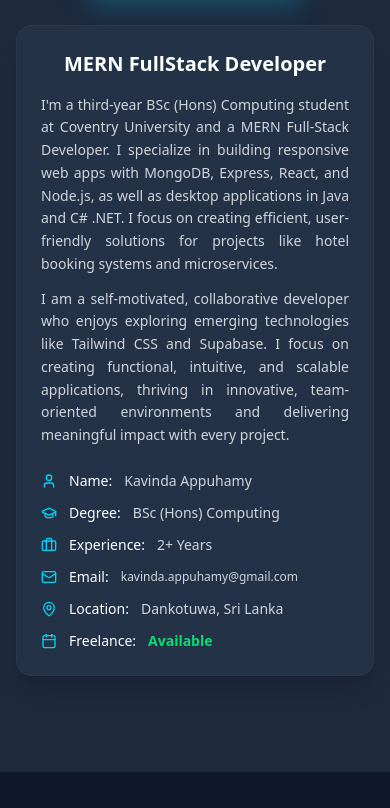
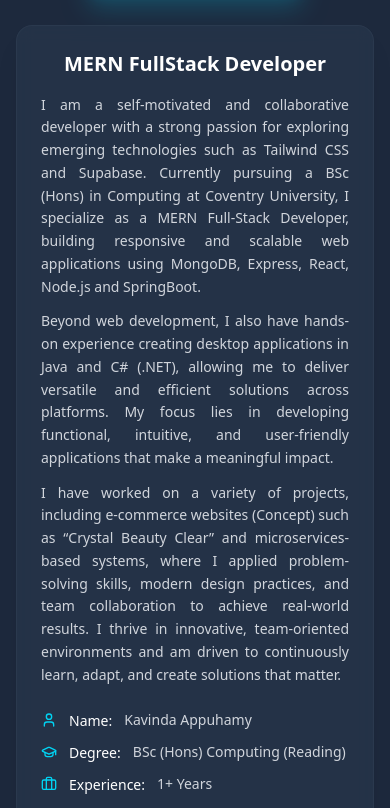
Before and after one commit to KavindaAppuhamy/Kavinda-Appuhamy, a React (Vite) app: page / in a window 390 px wide. Shown: the part 1350-2158 px from the top of the page. Built offline with nearby package versions, Linux system fonts and the light colour scheme; no server answers.

Commit message:
Updated mobile view about description and data.

```diff
--- a/src/components/AboutSection.jsx
+++ b/src/components/AboutSection.jsx
@@ -167,10 +167,13 @@ const AboutSection = () => {
               {/* Description */}
               <div className="space-y-3 mb-6">
                 <p className="text-gray-300 leading-relaxed text-sm text-justify">
-                  I'm a third-year BSc (Hons) Computing student at Coventry University and a MERN Full-Stack Developer. I specialize in building responsive web apps with MongoDB, Express, React, and Node.js, as well as desktop applications in Java and C# .NET. I focus on creating efficient, user-friendly solutions for projects like hotel booking systems and microservices.
+                  I am a self-motivated and collaborative developer with a strong passion for exploring emerging technologies such as Tailwind CSS and Supabase. Currently pursuing a BSc (Hons) in Computing at Coventry University, I specialize as a MERN Full-Stack Developer, building responsive and scalable web applications using MongoDB, Express, React, Node.js and SpringBoot.
                 </p>
                 <p className="text-gray-300 leading-relaxed text-sm text-justify">
-                  I am a self-motivated, collaborative developer who enjoys exploring emerging technologies like Tailwind CSS and Supabase. I focus on creating functional, intuitive, and scalable applications, thriving in innovative, team-oriented environments and delivering meaningful impact with every project.
+                  Beyond web development, I also have hands-on experience creating desktop applications in Java and C# (.NET), allowing me to deliver versatile and efficient solutions across platforms. My focus lies in developing functional, intuitive, and user-friendly applications that make a meaningful impact.
+                </p>
+                <p className="text-gray-300 leading-relaxed text-sm text-justify">
+                  I have worked on a variety of projects, including e-commerce websites (Concept) such as “Crystal Beauty Clear” and microservices-based systems, where I applied problem-solving skills, modern design practices, and team collaboration to achieve real-world results. I thrive in innovative, team-oriented environments and am driven to continuously learn, adapt, and create solutions that matter.
                 </p>
               </div>
 
@@ -185,13 +188,13 @@ const AboutSection = () => {
                 <div className="flex items-center gap-3 hover:translate-x-1 transition-transform duration-300">
                   <GraduationCap className="text-cyan-400 w-4 h-4 flex-shrink-0" />
                   <span className="text-white text-sm font-medium">Degree:</span>
-                  <span className="text-gray-300 text-sm">BSc (Hons) Computing</span>
+                  <span className="text-gray-300 text-sm">BSc (Hons) Computing (Reading)</span>
                 </div>
 
                 <div className="flex items-center gap-3 hover:translate-x-1 transition-transform duration-300">
                   <Briefcase className="text-cyan-400 w-4 h-4 flex-shrink-0" />
                   <span className="text-white text-sm font-medium">Experience:</span>
-                  <span className="text-gray-300 text-sm">2+ Years</span>
+                  <span className="text-gray-300 text-sm">1+ Years</span>
                 </div>
 
                 <div className="flex items-center gap-3 hover:translate-x-1 transition-transform duration-300">
```
